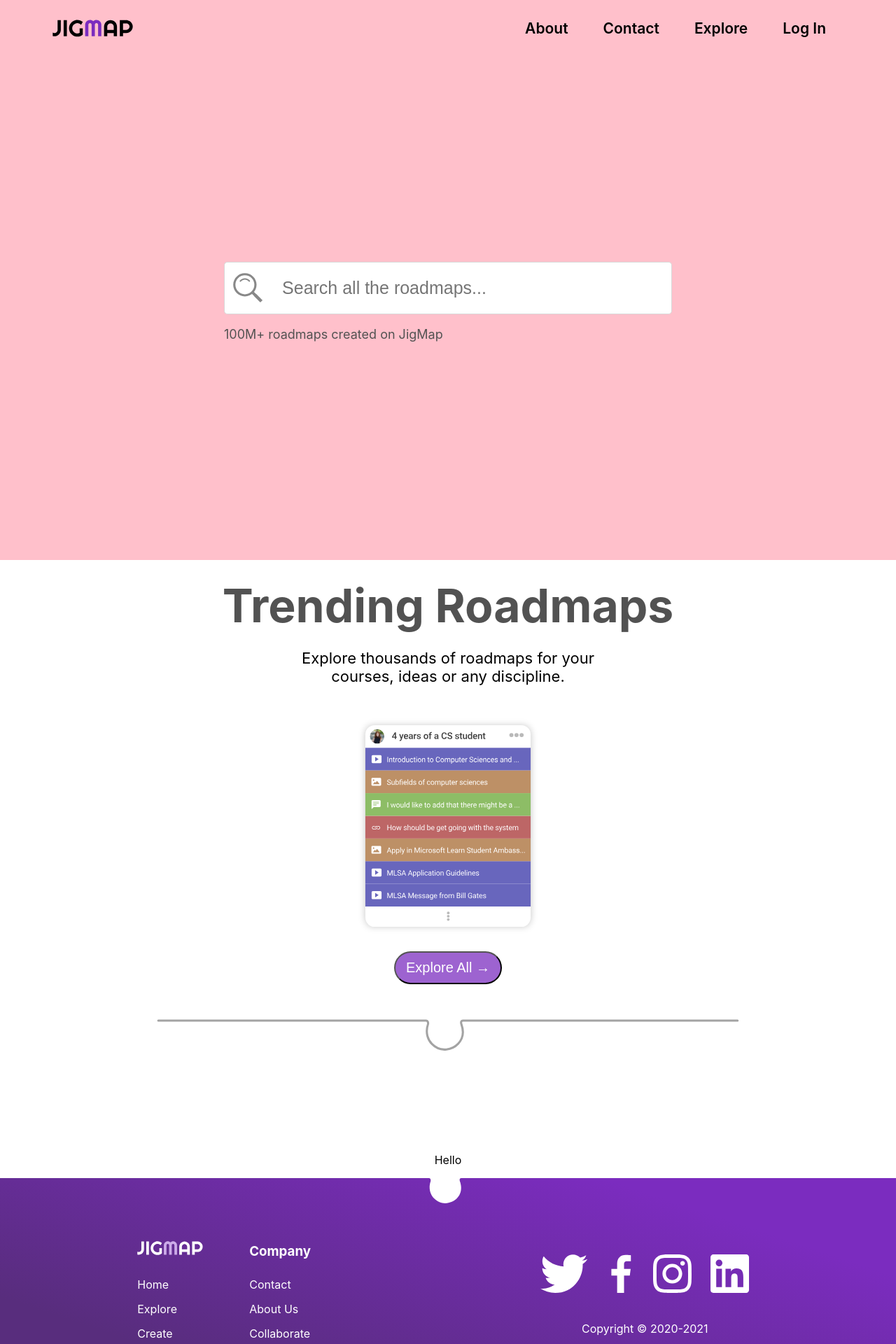
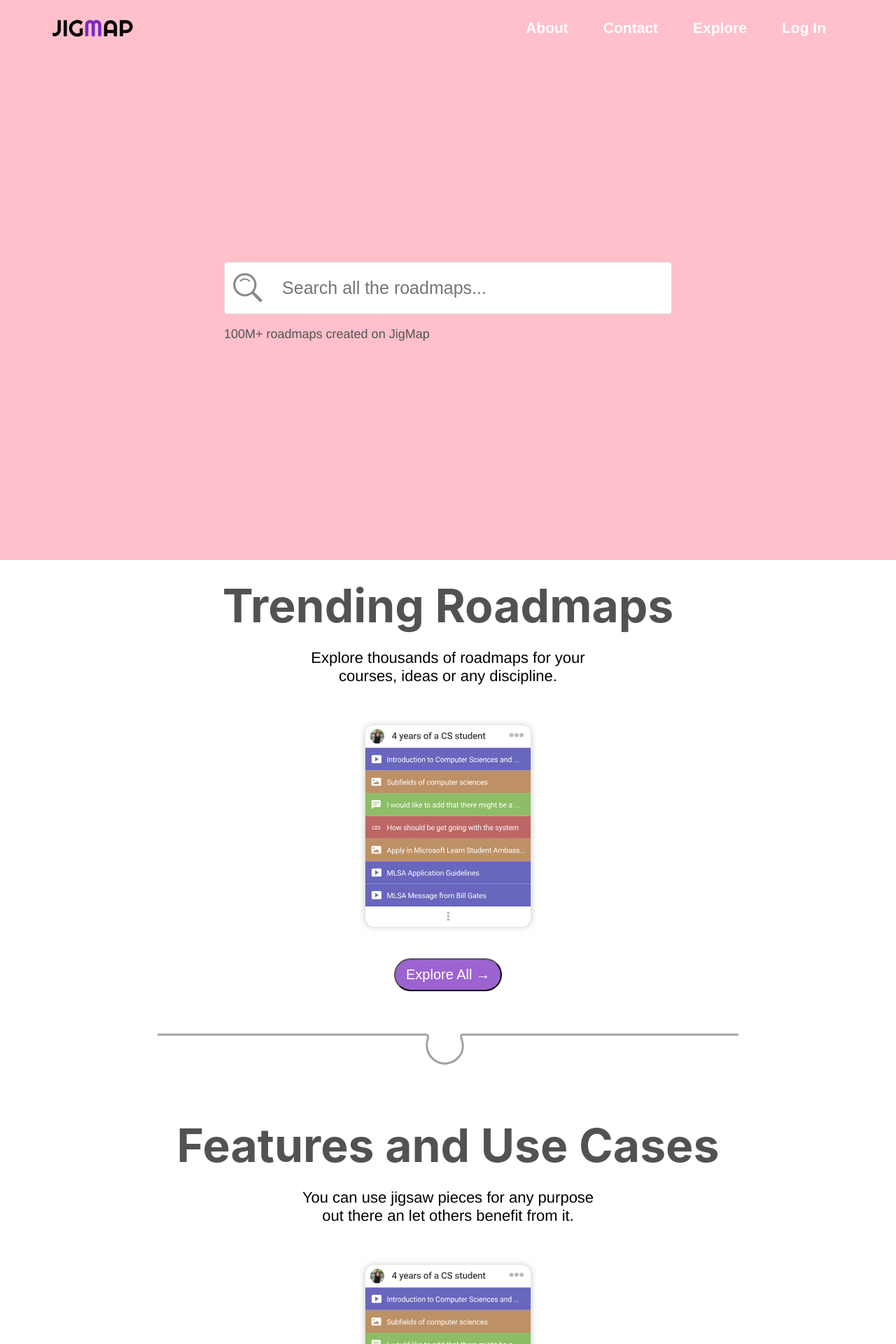
Before and after one commit to KaylaArb/nwHacks-jigMap, a Next.js app in the folder client/: page / in a window 1280 px wide. Shown: the top 1920 px of the page at 70% size. Built offline with nearby package versions, Linux system fonts and the light colour scheme.

Commit message:
home page components done

```diff
--- /dev/null
+++ b/client/components/Features.js
@@ -0,0 +1,16 @@
+import React from "react";
+import Link from 'next/link'
+import styles from '../styles/Trending.module.css';
+
+export default function Features() {
+
+    return (
+        <div className={styles.trending}>
+            <h2 className={styles.title}>Features and Use Cases</h2>
+            <div >
+                <p className={styles.paragraph}> You can use jigsaw pieces for any purpose out there an let others benefit from it.</p>
+            </div>
+            <img src="/demo_map.svg" alt="roadmap" className={styles.roadMap} />
+        </div>
+    )
+}
--- a/client/components/Header.js
+++ b/client/components/Header.js
@@ -25,7 +25,7 @@ export default function Header() {
                 <Link href="/"><img src="/jigmap_logo.svg" alt="logo" className={styles.logo} /></Link>
             </div>
 
-            <div className={styles.navLinks}>
+            <div className={`${styles.navLinks} ${isScrolled ? styles.active : ''}`}>
                 <Link href="/about">
                     <a className={styles.links}>
                         About
--- a/client/pages/index.js
+++ b/client/pages/index.js
@@ -4,6 +4,7 @@ import Footer from '../components/Footer'
 import Hero from "../components/Hero";
 import styles from '../styles/Home.module.css'
 import Trending from "../components/Trending";
+import Features from "../components/Features";
 
 export default function Home() {
   return (
@@ -13,7 +14,7 @@ export default function Home() {
       <main className={styles.main}>
           <Hero/>
           <Trending/>
-          <p>Hello</p>
+          <Features/>
       </main>
       <Footer/>
     </div>
--- a/client/styles/Header.module.css
+++ b/client/styles/Header.module.css
@@ -36,15 +36,21 @@ header.active {
     display: flex;
     height: 100%;
     align-items: center;
+    color: white
 }
 
 .links {
     display: inline-block;
     padding: 10px 25px;
     text-decoration: none;
-    color: black;
     font-size: 21px;
     font-weight: 600;
+    transition: all 0.3s;
+    transition-timing-function: ease-in-out;
+}
+
+.navLinks.active {
+    color: black;
 }
 
 .navSearchContainer {
--- a/client/styles/Trending.module.css
+++ b/client/styles/Trending.module.css
@@ -38,6 +38,7 @@
     background-color:#9D63D0 ;
     border-radius: 25px;
     padding: 10px 15px;
+    margin: 10px;
 }
 
 .border {
--- a/client/styles/globals.css
+++ b/client/styles/globals.css
@@ -9,8 +9,14 @@ body {
 a {
   color: inherit;
   text-decoration: none;
+  font-family: Helvetica;
+
 }
 
 * {
   box-sizing: border-box;
 }
+
+p {
+  font-family: Helvetica;
+}
```
